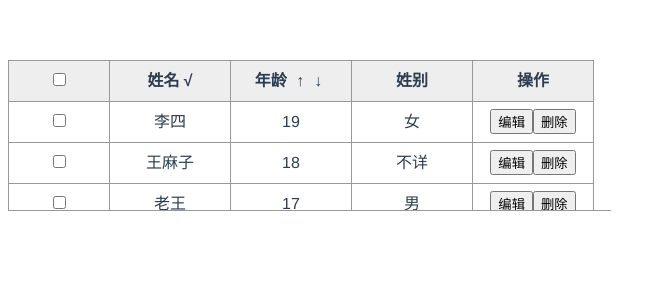
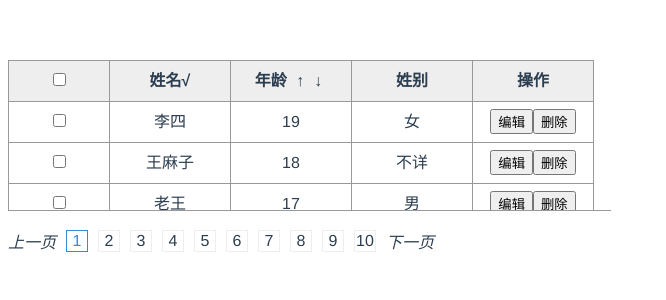
Before and after one commit to NSGUF/fyjh, a Vue app in the folder 毛远雄/: page / in a window 1280 px wide. Shown: the top 300 px of the page, without its empty margins (0-666 px from the left). Built offline with nearby package versions, Linux system fonts and the light colour scheme.

Commit message:
[feat]table组件第二版

```diff
--- a/毛远雄/src/components/home/homeIndex.vue
+++ b/毛远雄/src/components/home/homeIndex.vue
@@ -1,20 +1,32 @@
 <template>
     <div>
-    <Table :theadData="theadData" :tbodyData="tbodyData" maxHeight="150px" :selection="true">
+        <Table
+            ref="tableItem"
+            :theadData="theadData"
+            :tbodyData="tbodyData"
+            maxHeight="150px"
+            :selection="true"
+            :isPagination="true"
+            :total="100"
+            :pageSize="10"
+            :search="searchObj"
+            @changePage="changePage"
+            @handlerSort="handlerSort"
+            @handlerTrClick="handlerTrClick">
             <!-- <template #select>
       <span>
         <input type="checkbox" name="checkAll"/>
       </span>
     </template> -->
-    <template #thead-name>
-      <span>√</span>
+            <template #thead-name="{ value }">
+                <span>{{value}}√</span>
             </template>
-    <template #sex="{value}">
+            <template #sex="{ value }">
                 <span>
-        {{getSex(value)}}
+                    {{ getSex(value) }}
                 </span>
             </template>
-    <template #operation="{trData}">
+            <template #operation="{ trData }">
                 <div>
                     <button @click="editClick(trData)">编辑</button>
                     <button @click="deleteClick(trData)">删除</button>
@@ -24,18 +36,20 @@
     </div>
 </template>
 <script>
-import { defineComponent, onMounted, reactive, toRefs } from 'vue';
-import Table from '../table/tableIndex.vue';
+import { defineComponent, onMounted, reactive, ref, toRefs } from 'vue'
+import Table from '../table/tableIndex.vue'
 export default defineComponent({
     name: 'homeIndex',
     components: { Table },
     setup() {
+        const tableItem = ref(null)
         const state = reactive({
             a: 1,
             theadData: [],
-      tbodyData: []
+            tbodyData: [],
+            searchObj: {}
         })
-    onMounted(()=>{
+        onMounted(() => {
             state.theadData = [
                 {
                     field: 'name',
@@ -48,13 +62,13 @@ export default defineComponent({
                 },
                 {
                     field: 'sex',
-          name: '姓别',
+                    name: '姓别'
                 },
                 {
                     field: 'operation',
                     name: '操作'
                 }
-      ];
+            ]
             state.tbodyData = [
                 {
                     id: '001',
@@ -92,16 +106,28 @@ export default defineComponent({
                     age: '17',
                     sex: 1
                 }
-      ];
+            ]
         })
+
+        const changePage = (pageObj)=>{
+            console.log(pageObj);
+        }
+
+        const handlerSort = (sortObj)=>{
+            console.log(sortObj);
+        }
+
+        const handlerTrClick = (trData)=>{
+            console.log(trData);
+        }
         /**
          * @desc 编辑
          * @param
          * @author Mike
          * @Date: 2022-05-07 23:57:09
          */
-    const editClick = (trData)=>{
-      console.log(trData);
+        const editClick = trData => {
+            console.log(trData, tableItem.value.getCheckboxValue())
         }
         /**
          * @desc 删除
@@ -109,8 +135,8 @@ export default defineComponent({
          * @author Mike
          * @Date: 2022-05-08 00:02:17
          */
-    const deleteClick = (trData)=>{
-      console.log(trData);
+        const deleteClick = trData => {
+            console.log(trData)
         }
         /**
          * @desc 获取性别
@@ -118,27 +144,31 @@ export default defineComponent({
          * @author Mike
          * @Date: 2022-05-08 00:11:01
          */
-    const getSex = (value)=>{
+        const getSex = value => {
             const sexObj = {
                 sex: ''
             }
             switch (value) {
                 case 0:
-        sexObj.sex = '男';
-        break;
+                    sexObj.sex = '男'
+                    break
                 case 1:
-        sexObj.sex = '女';
-        break;
+                    sexObj.sex = '女'
+                    break
                 default:
-        sexObj.sex = '不详';
+                    sexObj.sex = '不详'
             }
             return sexObj.sex
         }
         return {
             ...toRefs(state),
+            tableItem,
             editClick,
             deleteClick,
-      getSex
+            getSex,
+            changePage,
+            handlerSort,
+            handlerTrClick
         }
     }
 })
--- /dev/null
+++ b/毛远雄/src/components/table/pageination.vue
@@ -0,0 +1,95 @@
+<template>
+    <div class="pagination-box">
+        <i class="pagination-box-left page-hover" @click="prevPage">上一页</i
+        ><span class="pagination-box-size page-hover" v-for="item in getPage" :key="item" :class="{ 'page-size_active': pageIndexs === item }" @click="setPage(item)">{{ item }}</span
+        ><i class="pagination-box-right page-hover" @click="nextPage">下一页</i>
+    </div>
+</template>
+<script>
+import { defineComponent, computed, reactive, toRefs } from 'vue'
+export default defineComponent({
+    name: 'pageInation',
+    components: {},
+    props: {
+        // 总数据条数
+        total: {
+            type: Number,
+            default: 0
+        },
+        // 每页显示条数
+        pageSize: {
+            type: Number,
+            default: 10
+        }
+    },
+    emits: ['handlerPage'],
+    setup(props, {emit}) {
+
+        const state = reactive({
+            pageIndexs: 1,
+            pageSizes: props.pageSize
+        })
+
+        const getPage = computed(() => {
+            return Math.ceil(props.total / props.pageSize)
+        })
+
+        const prevPage = () => {
+            state.pageIndexs > 1 && state.pageIndexs--
+            emit('handlerPage', { pageSize: state.pageSizes, pageIndex: state.pageIndexs })
+        }
+
+        const nextPage = () => {
+            state.pageIndexs < getPage.value && state.pageIndexs++
+            emit('handlerPage', { pageSize: state.pageSizes, pageIndex: state.pageIndexs })
+        }
+
+        const setPage = index => {
+            state.pageIndexs = index
+            emit('handlerPage', { pageSize: state.pageSizes, pageIndex: state.pageIndexs })
+        }
+        return {
+            ...toRefs(state),
+            getPage,
+            setPage,
+            nextPage,
+            prevPage
+        }
+    }
+})
+</script>
+<style scoped>
+.pagination-box {
+    padding: 10px 0px;
+    display: flex;
+    align-items: center;
+    height: 40px;
+}
+.pagination-box-size {
+    display: flex;
+    align-items: center;
+    justify-content: center;
+    width: 20px;
+    height: 20px;
+    border: solid 1px #eee;
+    margin-left: 10px;
+}
+
+.pagination-box-right,
+.pagination-box-size,
+.pagination-box-left {
+    cursor: pointer;
+}
+.page-hover:hover {
+    color: rgb(53, 139, 219);
+    border-color: rgb(53, 139, 219);
+}
+.page-size_active {
+    color: rgb(53, 139, 219);
+    border-color: rgb(53, 139, 219);
+}
+.pagination-box-right {
+    margin-left: 10px;
+    cursor: pointer;
+}
+</style>
--- a/毛远雄/src/components/table/tableIndex.vue
+++ b/毛远雄/src/components/table/tableIndex.vue
@@ -1,21 +1,24 @@
 <template>
-  <div class="table" :class="{'table-isscroll': isScroll}" :style="{'height': maxHeight, 'width': tableWidth}" @scroll="onScroll">
+    <div>
+        <div class="table" :class="{ 'table-isscroll': isScroll }" :style="{ height: maxHeight, width: tableWidth }" @scroll="onScroll">
             <table class="table-box" border="0" cellspacing="0" cellpadding="0">
                 <!-- 表头 -->
-      <thead class="table-header-thead" :class="{'table-isscroll': isHeadScroll}" :style="{'top': topVal}">
+                <thead class="table-header-thead" :class="{ 'table-isscroll': isHeadScroll }" :style="{ top: topVal }">
                     <tr class="table-header-thead_tr">
                         <th class="thead-tr_checkbox" v-if="selection">
-            <input type="checkbox" name="checkAll" v-model="checkboxAll" @change="changeAll"/>
+                            <input type="checkbox" name="checkAll" v-model="checkboxAll" @change="changeAll" />
                         </th>
                         <th class="thead-tr_checkbox" v-if="multiple"></th>
-          <th class="thead-tr_th" v-for="(item, thIndex) in theadData" :key="item.field+thIndex" :style="setStyle(item)">
-              {{item.name}}
+                        <th class="thead-tr_th" v-for="(item, thIndex) in theadData" :key="item.field + thIndex" :style="setStyle(item)">
+                            <template v-if="$slots['thead-' + item.field]">
+                                <slot :name="'thead-' + item.field" :trData="item" :value="item.name" :thIndex="thIndex"></slot>
+                            </template>
+                            <template v-else>
+                                {{ item.name }}
                                 <span class="thead-sort" v-if="item.sort" @click="sortClick($event, item.field)">
-                <i data-name="top" :class="{'sort-active': theadSort[item.field] === 'top'}">↑</i>
-                <i data-name="btn" :class="{'sort-active': theadSort[item.field] === 'btn'}">↓</i>
+                                    <i data-name="top" :class="{ 'sort-active': theadSort[item.field] === 'top' }">↑</i>
+                                    <i data-name="btn" :class="{ 'sort-active': theadSort[item.field] === 'btn' }">↓</i>
                                 </span>
-              <template v-if="$slots['thead-'+item.field]">
-                <slot :name="'thead-'+item.field" :trData="item" :value="item.field" :thIndex="thIndex"></slot>
                             </template>
                         </th>
                     </tr>
@@ -24,29 +27,35 @@
                 <tbody class="table-body-tbody" ref="tbody">
                     <tr class="table-body-tbody_tr" v-for="(item, trIndex) in tbodyData" :key="item.id" @click="trClick(item)">
                         <td class="tbody-tr_checkbox" v-if="selection">
-            <input type="checkbox" name="checkAll" v-model="checkModel" :value="item.id"/>
+                            <input type="checkbox" name="checkAll" v-model="checkModel" :value="item.id" />
                         </td>
                         <td class="tbody-tr_checkbox" v-if="multiple">
-            <input type="radio" name="radio" v-model="radioModel" :value="item.id"/>
+                            <input type="radio" name="radio" v-model="radioModel" :value="item.id" />
                         </td>
-          <td class="tbody-tr_td" v-for="(el,tdIndex) in theadData" :key="el.field+item.id" :style="setStyle(el)">
+                        <td class="tbody-tr_td" v-for="(el, tdIndex) in theadData" :key="el.field + item.id" :style="setStyle(el)">
                             <template v-if="$slots[el.field]">
                                 <slot :name="el.field" :trData="item" :value="item[el.field]" :trIndex="trIndex" :tdIndex="tdIndex"></slot>
                             </template>
                             <template v-else>
-              {{item[el.field]}}
+                                {{ item[el.field] }}
                             </template>
                         </td>
                     </tr>
                 </tbody>
             </table>
         </div>
+        <!-- 分页组件 -->
+        <pageInation v-if="isPagination" v-bind="$attrs" @handlerPage="pageUp"/>
+    </div>
 </template>
 <script>
-import { computed, defineComponent, onMounted, reactive, toRefs, ref, watch, nextTick } from 'vue';
+import { computed, defineComponent, onMounted, reactive, toRefs, ref, watch, nextTick } from 'vue'
+import pageInation from './pageination.vue'
 export default defineComponent({
     name: 'tableIndex',
-  components: {},
+    components: {
+        pageInation
+        },
     props: {
         // 表头配置数据
         theadData: {
@@ -72,10 +81,20 @@ export default defineComponent({
         maxHeight: {
             type: String,
             default: 'auto'
+        },
+        // 支持分页
+        isPagination: {
+            type: Boolean,
+            default: false
+        },
+        // 支持筛选
+        search: {
+            type: Object,
+            default: ()=>{}
         }
     },
-  emits: ['getCheckboxValue', 'handlerTrClick'],
-  setup(props,{ emit }) {
+    emits: ['handlerTrClick', 'changePage', 'handlerSort'],
+    setup(props, { emit, expose }) {
         const tbody = ref(null)
         const state = reactive({
             checkboxAll: false,
@@ -88,80 +107,96 @@ export default defineComponent({
             theadSort: {}
         })
 
-    onMounted(()=>{
-      nextTick(()=>{
-        setWidth();
+        onMounted(() => {
+            nextTick(() => {
+                setWidth()
             })
-      props.theadData.forEach(item=>{
+            props.theadData.forEach(item => {
                 item.sort && (state.theadSort[item.field] = 'top')
             })
         })
 
-    watch(props.tbodyData, ()=>{
-      setWidth();
+        watch(props.tbodyData, () => {
+            setWidth()
         })
 
-    const setWidth = ()=>{
+        const setWidth = () => {
             let height = tbody.value.offsetHeight
             let width = tbody.value.offsetWidth
-      console.log(width, height);
-      state.tableWidth = width+'px'
-      if(height > parseFloat(props.maxHeight)){
-        state.isScroll = true;
-        state.tableWidth = tbody.value.offsetWidth + 18 +'px';
+            console.log(width, height)
+            state.tableWidth = width + 'px'
+            if (height > parseFloat(props.maxHeight)) {
+                state.isScroll = true
+                state.tableWidth = tbody.value.offsetWidth + 18 + 'px'
             }
         }
 
         const checkModel = computed({
-      get(){
-        return state.checkboxValue;
+            get() {
+                return state.checkboxValue
             },
-      set(val){
-        emit('getCheckboxValue', val);
-        return state.checkboxValue = val;
+            set(val) {
+                emit('getCheckboxValue', val)
+                return (state.checkboxValue = val)
             }
         })
 
         const radioModel = computed({
-      get(){
-        return state.radioValue;
+            get() {
+                return state.radioValue
             },
-      set(val){
-        emit('getCheckboxValue', val);
-        return state.radioValue = val
+            set(val) {
+                emit('getCheckboxValue', val)
+                state.radioValue = val
+                return (state.radioValue = val)
             }
         })
 
-    const changeAll = ()=>{
-      state.checkboxValue = state.checkboxAll? props.tbodyData.map(item=>item.id) : [];
-      emit('getCheckboxValue', state.checkboxValue);
+        const changeAll = () => {
+            state.checkboxValue = state.checkboxAll ? props.tbodyData.map(item => item.id) : []
         }
 
-    const setStyle = (obj)=>{
-      let styles = {};
-      obj.width && (styles.width = obj.width);
+        const setStyle = obj => {
+            let styles = {}
+            obj.width && (styles.width = obj.width)
             obj.align && (styles['text-align'] = obj.align)
             return styles
         }
 
-    const onScroll = (e)=>{
-      let top = e.target.scrollTop;
-      let height = tbody.value.offsetHeight;
-      let scrollHeight = height - parseFloat(props.maxHeight);
-      state.isScroll =  top < scrollHeight
+        const onScroll = e => {
+            let top = e.target.scrollTop
+            let height = tbody.value.offsetHeight
+            let scrollHeight = height - parseFloat(props.maxHeight)
+            state.isScroll = top < scrollHeight
             state.isHeadScroll = top > 0
-      state.topVal = top+'px';
+            state.topVal = top + 'px'
         }
 
-    const trClick = (trData)=>{
+        const getCheckboxValue = () => {
+            if (props.multiple) {
+                return state.radioValue
+            } else if (props.selection) {
+                return state.checkboxValue
+            }
+        }
+
+        const trClick = trData => {
             emit('handlerTrClick', trData)
         }
 
-    const sortClick = (e, field)=>{
+        const sortClick = (e, field) => {
             let sort = e.target.getAttribute('data-name')
             state.theadSort[field] = sort
-      emit('handlerSort', {field, sort})
+            emit('handlerSort', { field, sort })
         }
+
+        const pageUp = (pageObj)=>{
+            emit('changePage', pageObj)
+        }
+
+        expose({
+            getCheckboxValue
+        })
 
         return {
             ...toRefs(state),
@@ -172,34 +207,38 @@ export default defineComponent({
             onScroll,
             tbody,
             trClick,
-      sortClick
+            sortClick,
+            pageUp
         }
     }
 })
 </script>
 <style scoped>
-.table{
+.table {
     position: relative;
     overflow: auto;
     width: 100%;
 }
-.table-isscroll{
+.table-isscroll {
     border-bottom: 1px solid #999;
 }
-.table-box{
+.table-box {
     border-right: 1px solid #999;
     border-bottom: 1px solid #999;
     table-layout: fixed;
 }
-.table-header-thead{
+.table-header-thead {
     position: absolute;
     background-color: #eee;
     z-index: 10;
 }
-.table-body-tbody_tr:hover{
+.table-body-tbody_tr:hover {
     background-color: rgb(240, 240, 240);
 }
-.thead-tr_th,.tbody-tr_td,.thead-tr_checkbox,.tbody-tr_checkbox{
+.thead-tr_th,
+.tbody-tr_td,
+.thead-tr_checkbox,
+.tbody-tr_checkbox {
     width: 100px;
     height: 30px;
     line-height: 30px;
@@ -207,14 +246,15 @@ export default defineComponent({
     border-top: 1px solid #999;
     border-left: 1px solid #999;
 }
-.thead-tr_checkbox,.tbody-tr_checkbox{
+.thead-tr_checkbox,
+.tbody-tr_checkbox {
     width: 80px;
 }
-.thead-sort i{
+.thead-sort i {
     padding: 0 5px;
     cursor: pointer;
 }
-.thead-sort .sort-active{
+.thead-sort .sort-active {
     color: rgb(10, 108, 244);
 }
 </style>
```
Also changed, not shown: 1 other file (tests, documents, lock files or other folders). Lines whose indentation alone changed are shown as unchanged.
